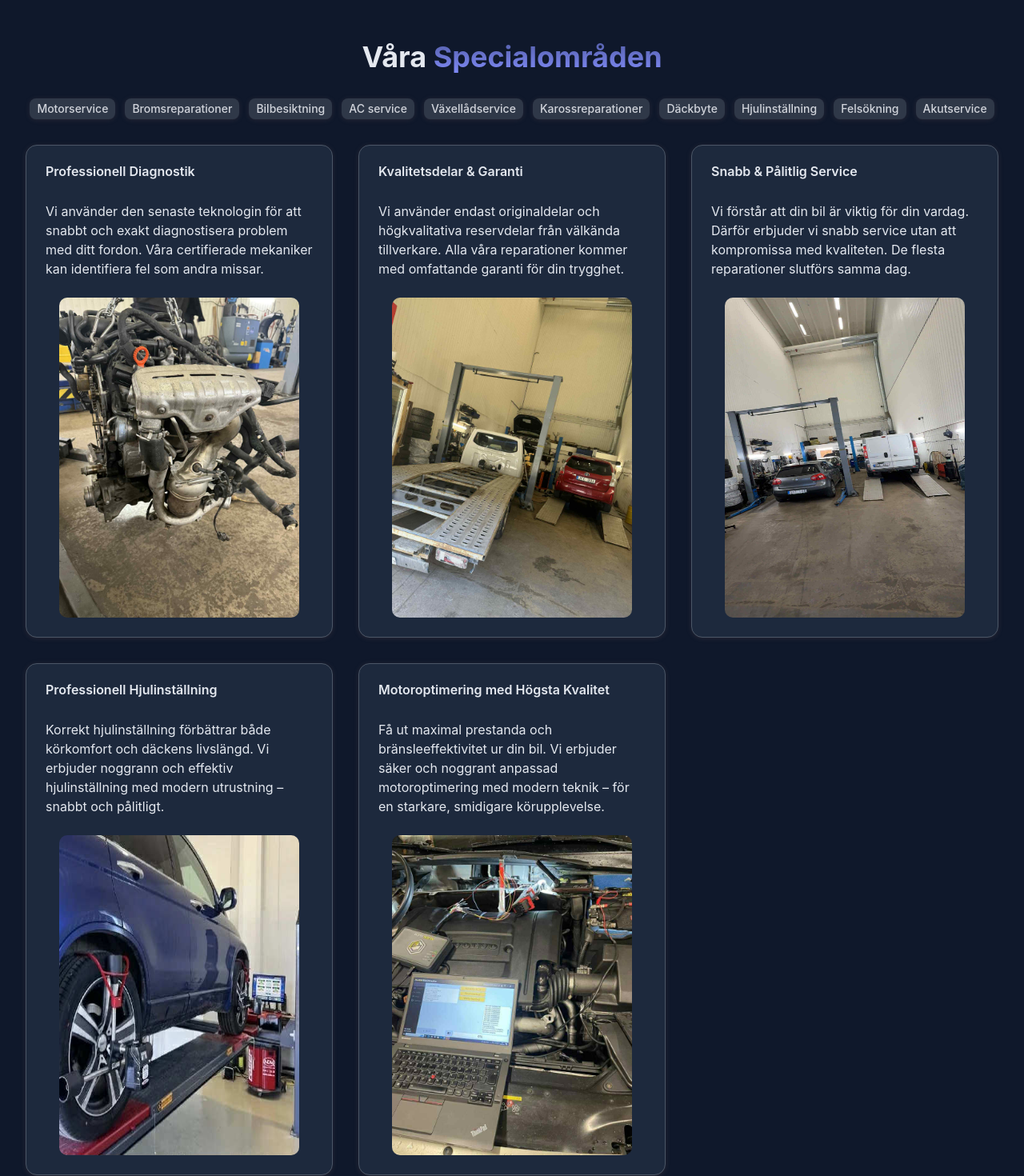
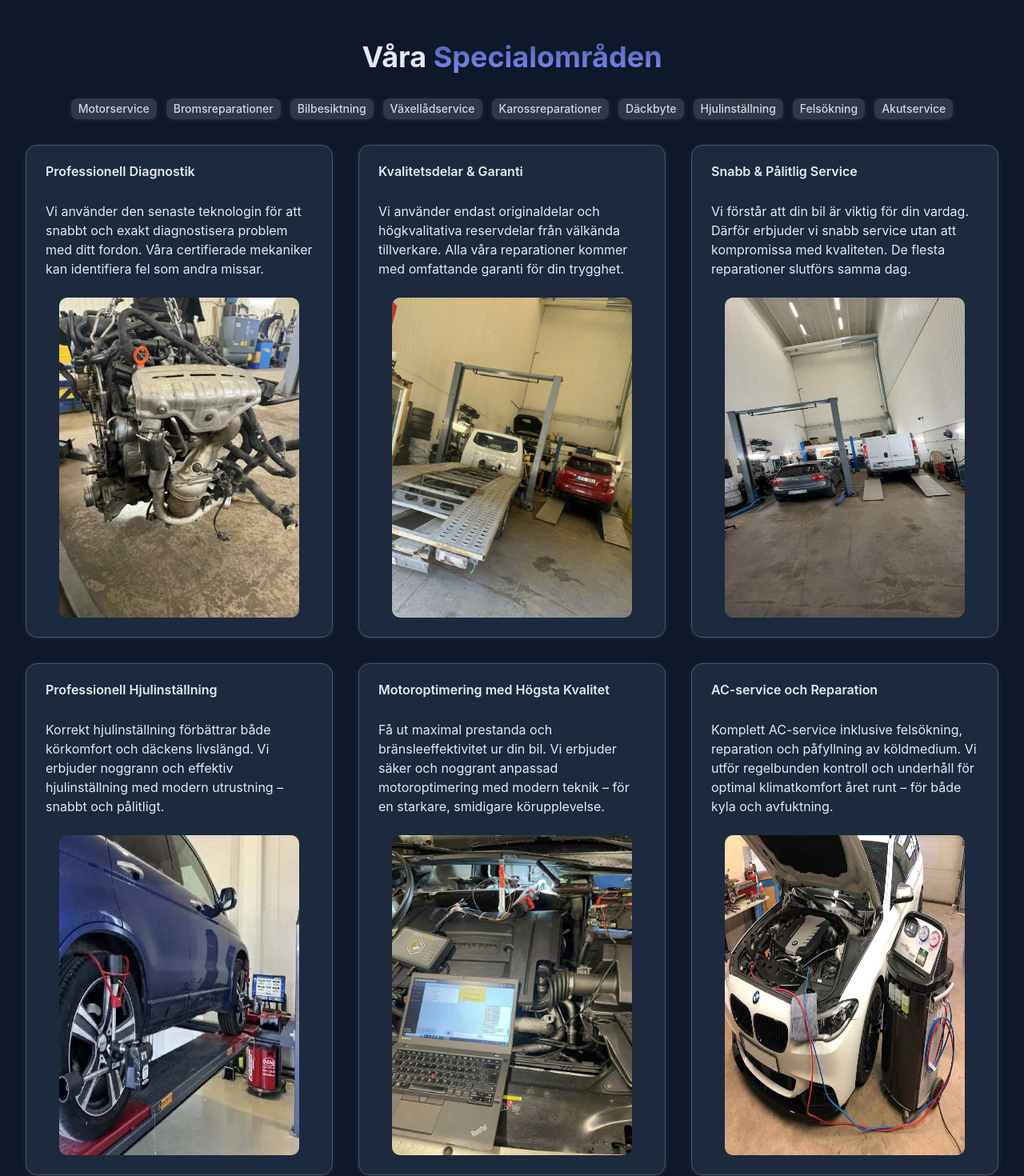
Before and after one commit to andresparrab/verkstadTestSite, a React (Vite) app: page / in a window 1280 px wide. Shown: the part 1540-3010 px from the top of the page at 80% size. Built offline with nearby package versions, Linux system fonts and the light colour scheme.

Commit message:
added ac-service feature

```diff
--- a/src/components/sections/Features.tsx
+++ b/src/components/sections/Features.tsx
@@ -17,6 +17,7 @@ import image4 from "../../assets/Media (1).jpg";
 import image3 from "../../assets/Media (2).jpg";
 import image from "../../assets/Media (3).jpg";
 import MotorOptimering from "../../assets/MotorOptimering.jpg";
+import AcImage from "../../assets/ac-image.jpg";
 
 interface FeatureProps {
   title: string;
@@ -62,6 +63,12 @@ const features: FeatureProps[] = [
 
     image: MotorOptimering,
   },
+  {
+    title: "AC-service och Reparation",
+    description:
+      "Komplett AC-service inklusive felsökning, reparation och påfyllning av köldmedium. Vi utför regelbunden kontroll och underhåll för optimal klimatkomfort året runt – för både kyla och avfuktning.",
+    image: AcImage,
+  },
 ];
 
 const featureList: ServiceItem[] = [
@@ -78,11 +85,6 @@ const featureList: ServiceItem[] = [
     name: "Bilbesiktning",
     description:
       "Auktoriserad besiktning för att säkerställa att din bil uppfyller alla krav",
-  },
-  {
-    name: "AC service",
-    description:
-      "Service av luftkonditionering och värme för komfort året runt",
   },
   {
     name: "Växellådservice",
```
Also changed, not shown: src/assets/ac-image.jpg (added).
